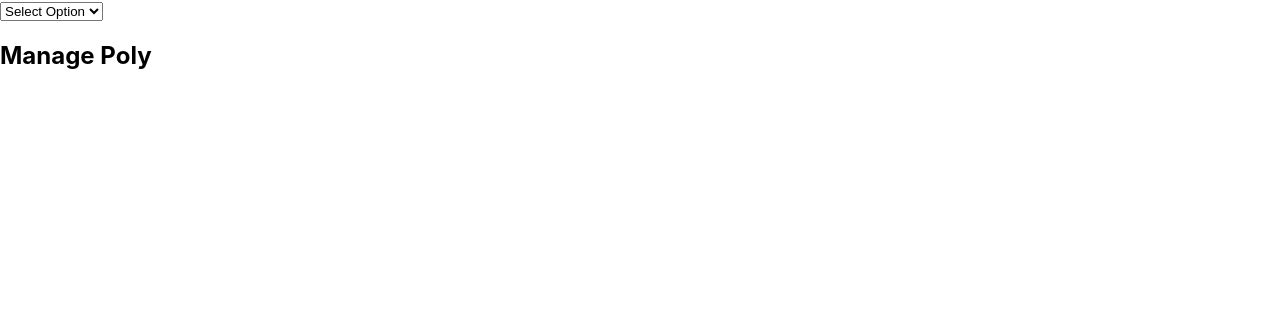
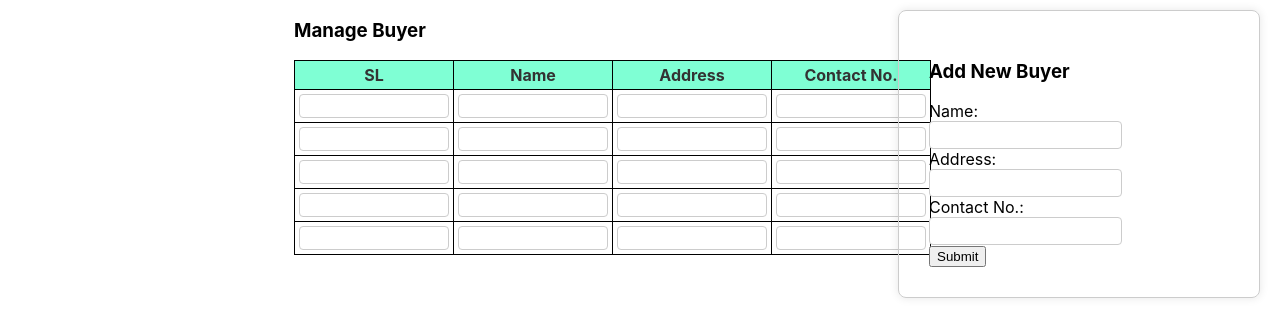
Before and after one commit to ZappaFaust/bussoft, a React app: page / in a window 1280 px wide. Built offline with nearby package versions, Linux system fonts and the light colour scheme.

Commit message:
Add files via upload

```diff
--- a/App.js
+++ b/App.js
@@ -2,7 +2,7 @@ import React, { useState } from 'react';
 import './Table.css'; // Import CSS file for styling
 
 const Table = () => {
-  const [selectedOption, setSelectedOption] = useState(null);
+  const [selectedOption, setSelectedOption] = useState('manageBuyer'); // Set the default option here
 
   const tableData = [
     {
@@ -23,33 +23,27 @@ const Table = () => {
     // Add more objects as needed...
   ];
 
-  const handleOptionChange = (option) => {
-    setSelectedOption(option);
-  };
+  // Remove handleOptionChange function if not needed
 
   return (
+    <div className='container'>
     <div>
-      <div className="dropdown-menu">
-        <select onChange={(e) => handleOptionChange(e.target.value)}>
-          <option value="">Select Option</option>
-          <option value="manageData">Manage Data</option>
-          <option value="managePoly">Manage Poly</option>
-        </select>
-      </div>
-
-      <h2>{selectedOption === 'manageData' ? 'Manage Data' : 'Manage Poly'}</h2>
-
-      {selectedOption === 'manageData' && (
-        <div>
-          <h3>Manage Data</h3>
+      {/* Table section */}
+      {selectedOption === 'manageBuyer' && (
+        <div className='tablez'>
+          <h3>Manage Buyer</h3>
+          {/* Existing table content */}
           <table className="custom-table">
             <thead>
               <tr>
                 <th>SL</th>
-                <th>Order Date/Expected Delivery</th>
-                <th>Style/LPD PO No.</th>
+                <th>Name</th>
+                <th>Address</th>
+                <th>Contact No.</th>
                 {/* Add more table headers */}
               </tr>
+
+
             </thead>
             <tbody>
               {tableData.map((row, index) => (
@@ -57,39 +51,100 @@ const Table = () => {
                   <td><input className="small-input" type="text" defaultValue={row.sl} /></td>
                   <td><input className="small-input" type="text" defaultValue={row.orderDate} /></td>
                   <td><input className="small-input" type="text" defaultValue={row.style} /></td>
+                  <td><input className="small-input" type="text" defaultValue={row.style} /></td>
+
                   {/* Add more input fields based on the tableData fields */}
                 </tr>
+
               ))}
             </tbody>
-          </table>
-        </div>
-      )}
 
-      {selectedOption === 'managePoly' && (
-        <div>
-          <h3>Manage Poly</h3>
-          <table className="custom-table">
-            <thead>
-              <tr>
-                <th>SL</th>
-                <th>Order Date/Expected Delivery</th>
-                <th>Style/LPD PO No.</th>
-                {/* Add more table headers */}
-              </tr>
-            </thead>
             <tbody>
               {tableData.map((row, index) => (
                 <tr key={index}>
                   <td><input className="small-input" type="text" defaultValue={row.sl} /></td>
                   <td><input className="small-input" type="text" defaultValue={row.orderDate} /></td>
                   <td><input className="small-input" type="text" defaultValue={row.style} /></td>
+                  <td><input className="small-input" type="text" defaultValue={row.style} /></td>
+
                   {/* Add more input fields based on the tableData fields */}
                 </tr>
+
               ))}
             </tbody>
+
+            <tbody>
+              {tableData.map((row, index) => (
+                <tr key={index}>
+                  <td><input className="small-input" type="text" defaultValue={row.sl} /></td>
+                  <td><input className="small-input" type="text" defaultValue={row.orderDate} /></td>
+                  <td><input className="small-input" type="text" defaultValue={row.style} /></td>
+                  <td><input className="small-input" type="text" defaultValue={row.style} /></td>
+
+                  {/* Add more input fields based on the tableData fields */}
+                </tr>
+
+              ))}
+            </tbody>
+
+            <tbody>
+              {tableData.map((row, index) => (
+                <tr key={index}>
+                  <td><input className="small-input" type="text" defaultValue={row.sl} /></td>
+                  <td><input className="small-input" type="text" defaultValue={row.orderDate} /></td>
+                  <td><input className="small-input" type="text" defaultValue={row.style} /></td>
+                  <td><input className="small-input" type="text" defaultValue={row.style} /></td>
+
+                  {/* Add more input fields based on the tableData fields */}
+                </tr>
+
+              ))}
+            </tbody>
+
+            <tbody>
+              {tableData.map((row, index) => (
+                <tr key={index}>
+                  <td><input className="small-input" type="text" defaultValue={row.sl} /></td>
+                  <td><input className="small-input" type="text" defaultValue={row.orderDate} /></td>
+                  <td><input className="small-input" type="text" defaultValue={row.style} /></td>
+                  <td><input className="small-input" type="text" defaultValue={row.style} /></td>
+
+                  {/* Add more input fields based on the tableData fields */}
+                </tr>
+
+              ))}
+            </tbody>
+
+
           </table>
         </div>
       )}
+
+      {/* Form section */}
+      <div className="form-section">
+        <h3>Add New Buyer</h3>
+        <form>
+          {/* Input fields for the form */}
+          <div>
+            <label htmlFor="field1">Name:</label>
+            <input type="text" id="field1" name="Name" />
+          </div>
+
+          <div>
+            <label htmlFor="field2">Address:</label>
+            <input type="text" id="field2" name="Address" />
+          </div>
+
+          <div>
+            <label htmlFor="field3">Contact No.:</label>
+            <input type="text" id="field3" name="ContactNo" />
+          </div>
+
+          {/* Add more input fields as needed */}
+          <button type="submit">Submit</button>
+        </form>
+      </div>
+    </div>
     </div>
   );
 };
--- a/Table.css
+++ b/Table.css
@@ -1,4 +1,70 @@
 .small-input {
-  width: 80px; /* Adjust the width as needed */
-  /* Add any additional styling here */
+  width: 70px; /* Adjust the width as needed */
 }
+
+.medium-input {
+  width: 150px; /* Adjust the width as needed */
+}
+
+.custom-table {
+  border-collapse: collapse;
+  width: 100px;
+  display: inline;
+}
+
+.custom-table th,
+.custom-table td {
+  border: 1px solid #000;
+  padding: 4px; /* Reduced padding for smaller cells */
+
+}
+
+.custom-table th {
+  background-color: aquamarine; /* Header background color */
+  color: #333; /* Header text color */
+
+}
+
+/* Alternate row background color */
+.custom-table tbody tr:nth-child(even) {
+  background-color: #f9f9f9;
+}
+
+.small-input {
+  width: 150px; /* Adjust width as needed */
+  height: 24px; /* Adjust height as needed */
+  box-sizing: border-box;
+  padding: 4px;
+  font-size: 12px; /* Adjust font size as needed */
+}
+
+.form-section{
+  position: absolute;
+  display: inline-block;
+  right: 20px;
+  top: 10px;
+}
+
+.tablez{
+  display: inline-block;
+  position: absolute;
+  left: 294px;
+}
+
+.form-section {
+  border: 1px solid #ccc;
+  padding: 30px;
+  width: 300px; /* Adjust width as needed */
+  margin: 0 auto; /* Centers the container */
+  border-radius: 8px;
+  box-shadow: 0 0 10px rgba(0, 0, 0, 0.1); /* Adds a shadow effect */
+  text-align: left;
+}
+
+input {
+  padding: 5px; /* Adjust padding as needed */
+  border: 1px solid #ccc; /* Border color and width */
+  border-radius: 4px; /* Rounded corners */
+  font-size: 14px; /* Font size */
+  display: block;
+}
```
